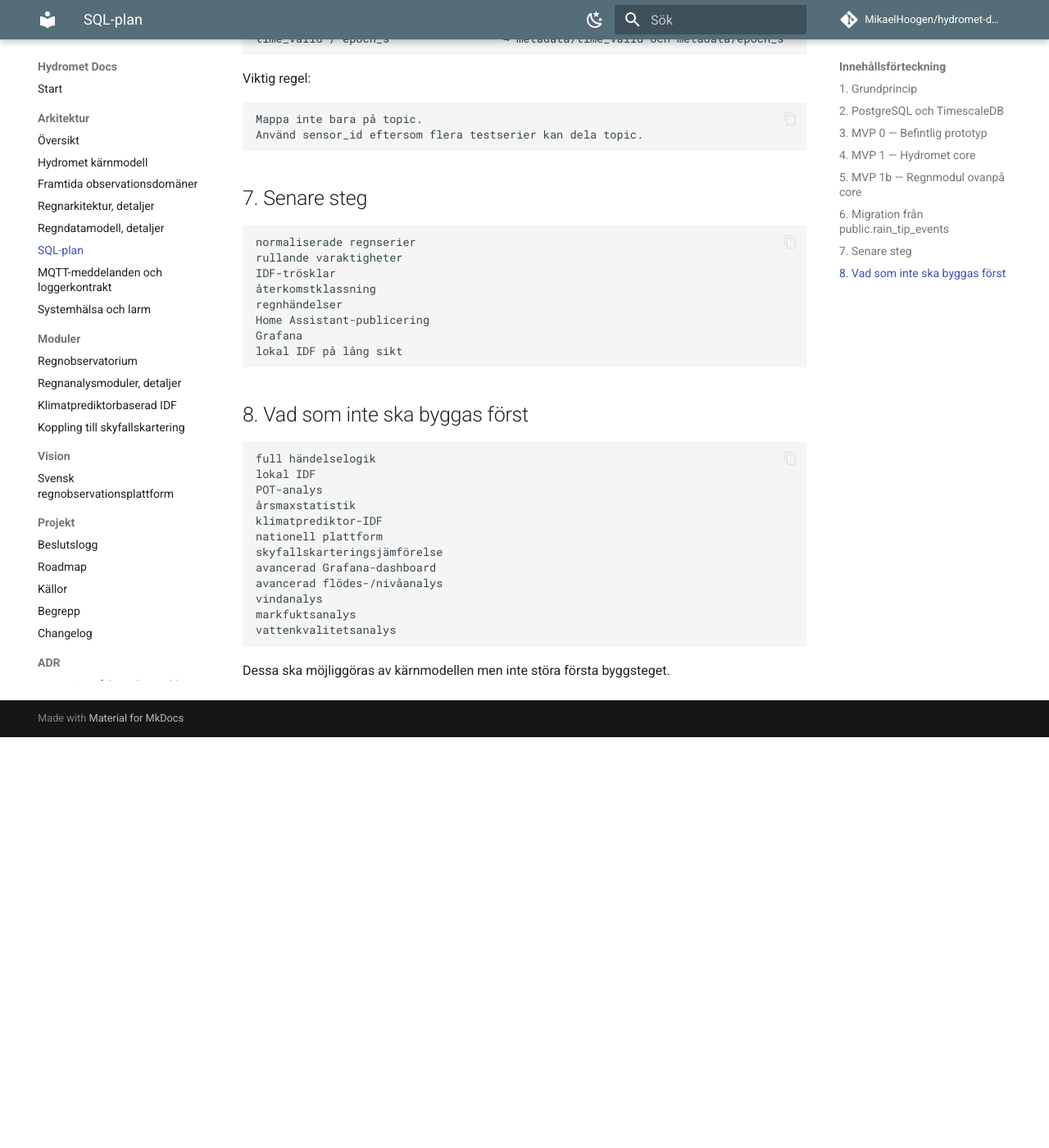
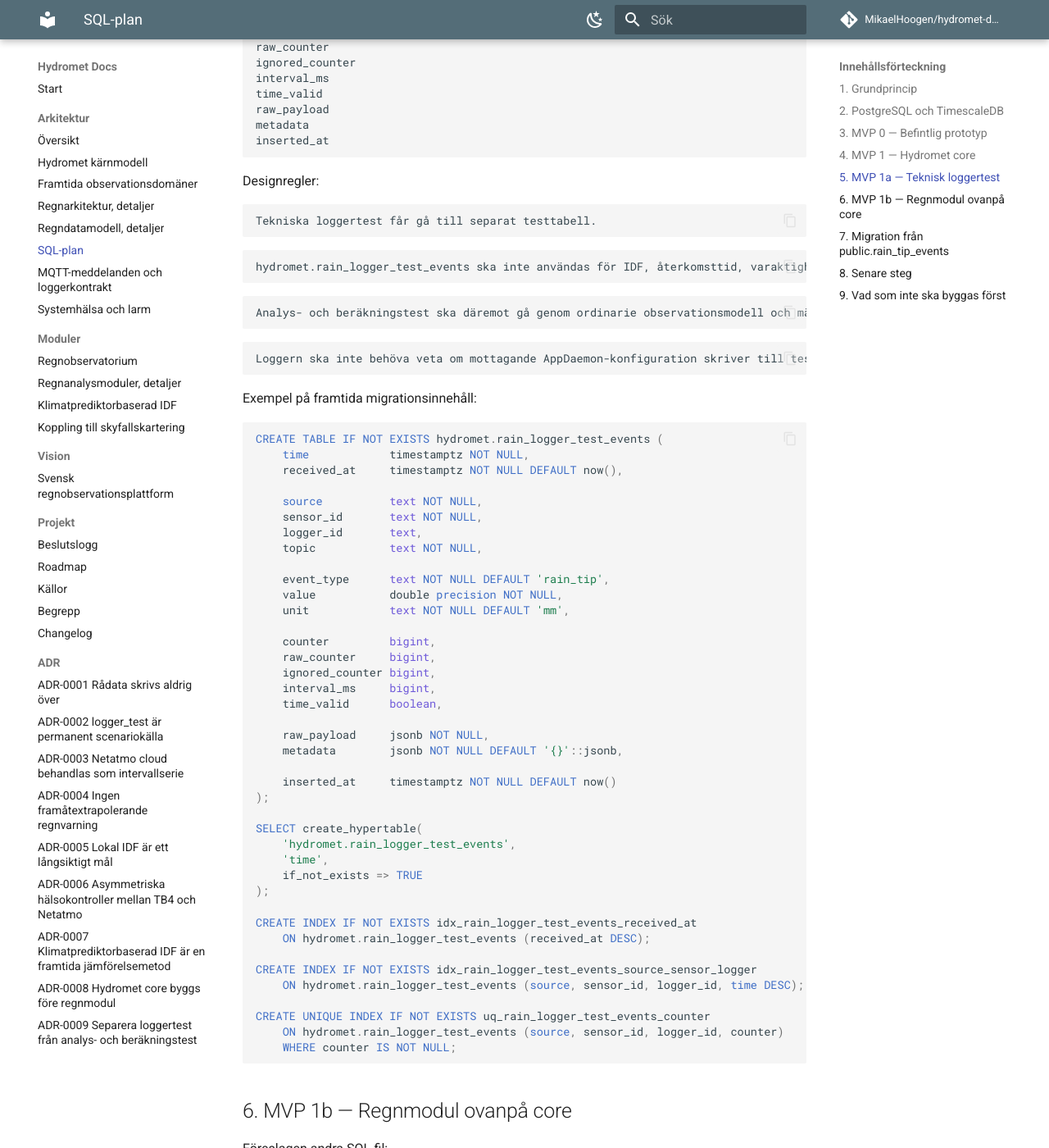
Before and after one commit to MikaelHoogen/hydromet-docs, an MkDocs documentation site: the page built from docs/architecture/sql-plan.md, in a window 1280 px wide and 1400 px high, scrolled down 3376 px. Shown: the whole window at 82% size. Built offline with MkDocs 1.6.1 and Material for MkDocs 9.7.7, drawn with Linux system fonts in a browser that asks for light colours; comment, search, counter and statistics services are not loaded; before the commit the page ends 4275 px from its top, so only the background shows below that; some of the changed text lies outside the part shown.

Commit message:
docs: document logger test SQL table

````diff
--- a/docs/architecture/sql-plan.md
+++ b/docs/architecture/sql-plan.md
@@ -12,6 +12,7 @@ Systemet ska byggas nerifrån och upp, men inte som en ren regndatabas.
 hydromet core
 → generella observationsserier och råobservationer
 → systemhälsa
+→ teknisk loggertest
 → regnmodul
 → normaliserade regnserier
 → varaktigheter
@@ -29,6 +30,10 @@ Ingen avancerad analys ska byggas innan rådata, serieregister och mätkedjans h
 
 ```text
 Grunddatabasen ska kunna bära fler sensortyper än regn.
+```
+
+```text
+Tekniska loggertest och analys-/beräkningstest ska hållas isär.
 ```
 
 ## 2. PostgreSQL och TimescaleDB
@@ -60,10 +65,11 @@ framtida komprimering av äldre tidschunks
 Första nyttjandet är medvetet enkelt:
 
 ```text
-hydromet.point_observations      → hypertable på time
-hydromet.interval_observations   → hypertable på interval_start
-hydromet.event_observations      → hypertable på time
-hydromet.system_health           → hypertable på time
+hydromet.point_observations        → hypertable på time
+hydromet.interval_observations     → hypertable på interval_start
+hydromet.event_observations        → hypertable på time
+hydromet.system_health             → hypertable på time
+hydromet.rain_logger_test_events   → hypertable på time
 ```
 
 Det betyder att de stora växande tabellerna är förberedda för många års data från regn, nivå, flöde, mark, vind, vattenkvalitet och systemhälsa.
@@ -124,7 +130,119 @@ hydromet.system_health
 hydromet.system_alerts
 ```
 
-## 5. MVP 1b — Regnmodul ovanpå core
+## 5. MVP 1a — Teknisk loggertest
+
+Föreslagen separat SQL-fil:
+
+```text
+sql/hydromet/003_rain_logger_test_events.sql
+```
+
+Syfte:
+
+```text
+teknisk verifiering av ESP/logger
+MQTT-topic och payload
+pulsräkning och pulse_total
+AppDaemon-ingest
+databasskrivning
+dubblettkontroll och felsökning
+```
+
+Föreslagen tabell:
+
+```text
+hydromet.rain_logger_test_events
+```
+
+Denna tabell är inte en analys- eller produktionsdatatabell. Den är en teknisk testlogg för loggerkedjan.
+
+Föreslagen minsta fältuppsättning:
+
+```text
+time
+received_at
+source
+sensor_id
+logger_id
+topic
+event_type
+value
+unit
+counter
+raw_counter
+ignored_counter
+interval_ms
+time_valid
+raw_payload
+metadata
+inserted_at
+```
+
+Designregler:
+
+```text
+Tekniska loggertest får gå till separat testtabell.
+```
+
+```text
+hydromet.rain_logger_test_events ska inte användas för IDF, återkomsttid, varaktigheter, händelsestatistik eller produktionssummeringar.
+```
+
+```text
+Analys- och beräkningstest ska däremot gå genom ordinarie observationsmodell och märkas med is_test = true.
+```
+
+```text
+Loggern ska inte behöva veta om mottagande AppDaemon-konfiguration skriver till testtabell eller produktion.
+```
+
+Exempel på framtida migrationsinnehåll:
+
+```sql
+CREATE TABLE IF NOT EXISTS hydromet.rain_logger_test_events (
+    time            timestamptz NOT NULL,
+    received_at     timestamptz NOT NULL DEFAULT now(),
+
+    source          text NOT NULL,
+    sensor_id       text NOT NULL,
+    logger_id       text,
+    topic           text NOT NULL,
+
+    event_type      text NOT NULL DEFAULT 'rain_tip',
+    value           double precision NOT NULL,
+    unit            text NOT NULL DEFAULT 'mm',
+
+    counter         bigint,
+    raw_counter     bigint,
+    ignored_counter bigint,
+    interval_ms     bigint,
+    time_valid      boolean,
+
+    raw_payload     jsonb NOT NULL,
+    metadata        jsonb NOT NULL DEFAULT '{}'::jsonb,
+
+    inserted_at     timestamptz NOT NULL DEFAULT now()
+);
+
+SELECT create_hypertable(
+    'hydromet.rain_logger_test_events',
+    'time',
+    if_not_exists => TRUE
+);
+
+CREATE INDEX IF NOT EXISTS idx_rain_logger_test_events_received_at
+    ON hydromet.rain_logger_test_events (received_at DESC);
+
+CREATE INDEX IF NOT EXISTS idx_rain_logger_test_events_source_sensor_logger
+    ON hydromet.rain_logger_test_events (source, sensor_id, logger_id, time DESC);
+
+CREATE UNIQUE INDEX IF NOT EXISTS uq_rain_logger_test_events_counter
+    ON hydromet.rain_logger_test_events (source, sensor_id, logger_id, counter)
+    WHERE counter IS NOT NULL;
+```
+
+## 6. MVP 1b — Regnmodul ovanpå core
 
 Föreslagen andra SQL-fil:
 
@@ -178,7 +296,7 @@ Mappa inte bara på topic.
 Använd sensor_id eftersom flera testserier kan dela topic.
 ```
 
-## 7. Senare steg
+## 8. Senare steg
 
 ```text
 normaliserade regnserier
@@ -191,7 +309,7 @@ Grafana
 lokal IDF på lång sikt
 ```
 
-## 8. Vad som inte ska byggas först
+## 9. Vad som inte ska byggas först
 
 ```text
 full händelselogik
````
Also changed, not shown: other parts of docs/architecture/sql-plan.md (+1 -1 lines).
